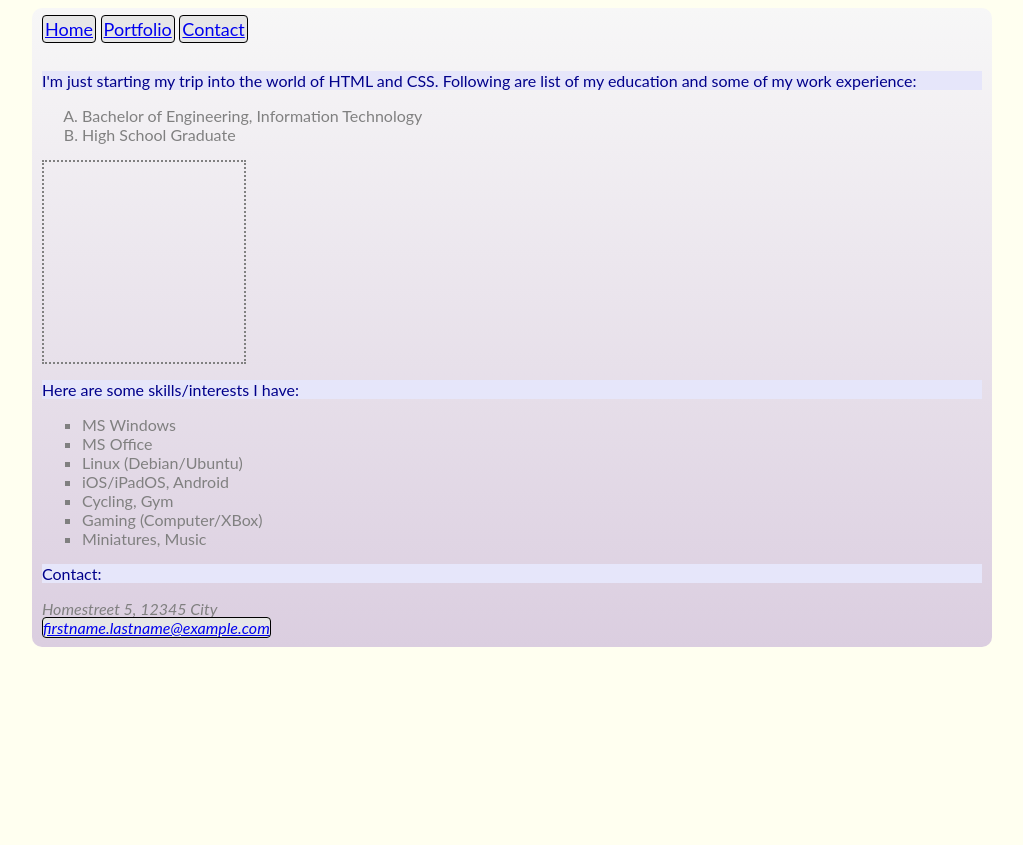
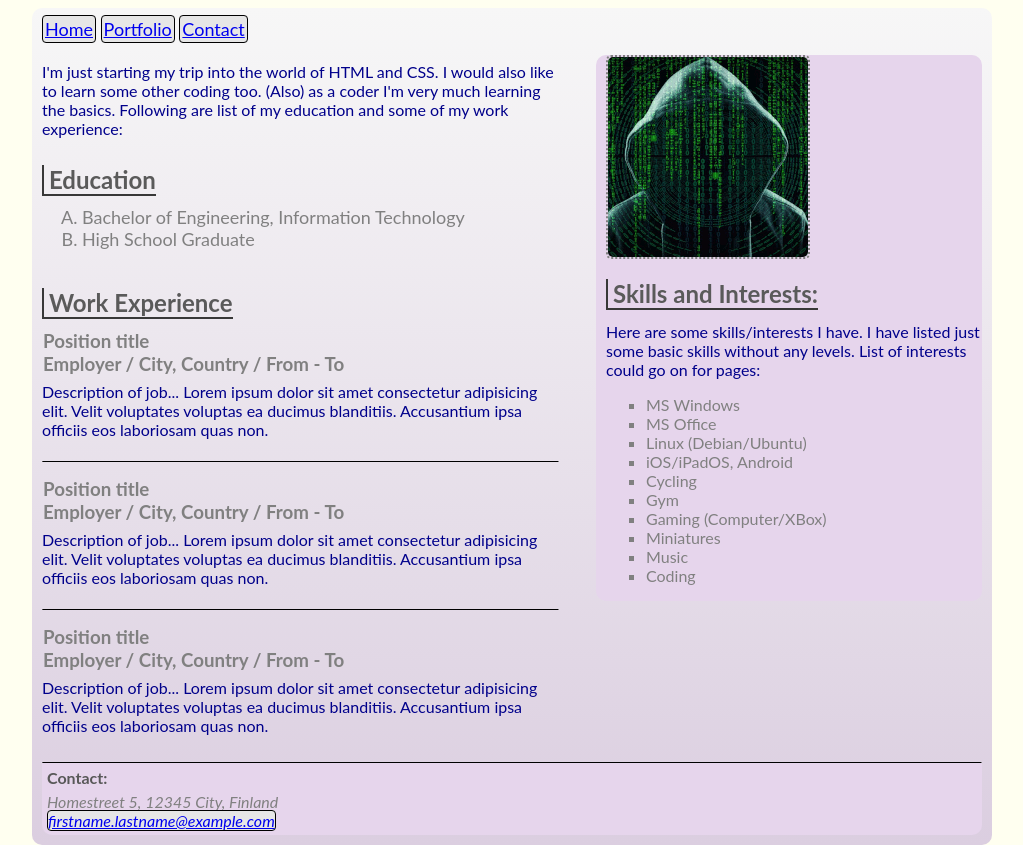
Before and after one commit to DIDDuck/didduck.github.io, a plain HTML site: page index.html in a window 1280 px wide. Shown: the part 81-926 px from the top of the page, without its empty margins (128-1151 px from the left). Before the commit the page ends 800 px from the top, so only its background shows below. Drawn offline with Linux system fonts and the light colour scheme.

Commit message:
Add HTML elements, image and tuned styles.css

```diff
--- a/index.html
+++ b/index.html
@@ -17,35 +17,70 @@
 			<a class="nav-button" href="portfolio.html">Portfolio</a>
 			<a class="nav-button" href="#contact">Contact</a>
 		</nav>
+		<div>
+			<section>
+				<p>I'm just starting my trip into the world of HTML and CSS. I would also
+					like to learn some other coding too. (Also) as a coder I'm very much learning
+					the basics. Following are list of my education and some of my work experience:</p>
 
-		<section>
-			<p>I'm just starting my trip into the world of HTML and CSS. Following are
-				list of my education and some of my work experience:</p>
-
-
+				<h2 class="disp-inline-block">Education</h2>
 				<ol>
 					<li>Bachelor of Engineering, Information Technology</li>
 					<li>High School Graduate</li>
 				</ol>
+				<h2 class="disp-inline-block">Work Experience</h2>
+				<article>
+					<h3 class="job-title">Position title</h3>
+					<h3 class="job-info">Employer / City, Country / From - To</h3>
+					<p>Description of job... Lorem ipsum dolor sit amet consectetur adipisicing elit.
+						Velit voluptates voluptas ea ducimus blanditiis. Accusantium ipsa officiis eos laboriosam
+						quas non.</p>
+				</article>
+				<hr>
+				<article>
+					<h3 class="job-title">Position title</h3>
+					<h3 class="job-info">Employer / City, Country / From - To</h3>
+					<p>Description of job... Lorem ipsum dolor sit amet consectetur adipisicing elit.
+						Velit voluptates voluptas ea ducimus blanditiis. Accusantium ipsa officiis eos laboriosam
+						quas non.</p>
+				</article>
+				<hr>
+				<article>
+					<h3 class="job-title">Position title</h3>
+					<h3 class="job-info">Employer / City, Country / From - To</h3>
+					<p>Description of job... Lorem ipsum dolor sit amet consectetur adipisicing elit.
+						Velit voluptates voluptas ea ducimus blanditiis. Accusantium ipsa officiis eos laboriosam
+						quas non.</p>
+				</article>
 			</section>
 
 			<aside>
-			<div class="profile-image"></div>
-			<p>Here are some skills/interests I have:</p>
+				<div class="profile-image">
+					<img id="hooded-coder" src="image/hooded_coder_small.gif" alt="Unknown coder wearing a dark hood.">
+				</div>
+				<h2 class="disp-inline-block">Skills and Interests:</h2>
+				<p>Here are some skills/interests I have. I have listed just some basic
+					skills without any levels. List of interests could go on for pages:</p>
 				<ul>
 					<li>MS Windows</li>
 					<li>MS Office</li>
 					<li>Linux (Debian/Ubuntu)</li>
 					<li>iOS/iPadOS, Android</li>
-				<li>Cycling, Gym</li>
+					<li>Cycling</li>
+					<li>Gym</li>
 					<li>Gaming (Computer/XBox)</li>
-				<li>Miniatures, Music</li>
+					<li>Miniatures</li>
+					<li>Music</li>
+					<li>Coding</li>
 				</ul>
 			</aside>
+		</div>
 
+		<br>
 		<footer id="contact">
-			<p>Contact:</p>
-			<address>Homestreet 5, 12345 City<br />
+			<hr class="line-footer">
+			<h4>Contact:</h4>
+			<address>Homestreet 5, 12345 City, Finland<br>
 				<a href="mailto:firstname.lastname@example.com">firstname.lastname@example.com</a>
 			</address>
 		</footer>
--- a/styles.css
+++ b/styles.css
@@ -14,18 +14,49 @@ body {
 }
 
 h1 {
+    color: rgb(90, 90, 90);
     font-size: 35px;
+    padding-left: 5px;
+
 }
 
 h2 {
-    border: 1px solid rgb(56, 56, 56);
+    color: rgb(90, 90, 90);
+    font-size: 24px;
+    border-left: 2px solid rgb(56, 56, 56);
+    border-bottom: 2px solid rgb(56, 56, 56);
 }
 
 h2.disp-inline-block {
     display: inline-block;
-    margin-bottom: 0px;
+    margin-bottom: 5px;
+    padding-left: 5px;
 }
 
+h3.job-title,h3.job-info {
+    margin: 1px;
+    padding: 0px;
+}
+
+h4 {
+    margin-bottom: 5px;
+    margin-top: 0px;
+    color: rgb(88, 88, 88);
+}
+
+hr {
+    border-top: 1px solid black;
+    border-bottom: none;
+    margin-top: 10px;
+    margin-bottom: 10px;
+}
+
+hr.line-footer {
+    padding-top: 0px;
+    padding-left: 15px;
+    margin-top: 0px;
+    margin-bottom: 5px;
+}
 
 .page {
     background-image: linear-gradient(rgb(247, 247, 247), rgb(219, 206, 224));
@@ -33,14 +64,38 @@ h2.disp-inline-block {
     padding: 10px;
 }
 
+section {
+    float: left;
+    width: 55%;
+    padding-right: 10px;
+    padding-bottom: 15px;
+}
+
+article {
+    padding-top: 5px;
+    padding-bottom: 5px;;
+}
+
+aside {
+    background-color: rgb(230, 213, 236);
+    float: right;
+    width: 40%;
+    padding-left: 10px;
+    border-radius: 10px;
+}
+
 p {
     font-size: 16px;
-    background-color: lavender;
+    /*background-color: lavender;*/
     color: darkblue;
+    margin-top: 7px;
+    margin-bottom: 7px;
 }
 
 ol {
     list-style-type: upper-alpha;
+    margin-top: 5px;
+    font-size: 18px;
 }
 
 ul {
@@ -50,6 +105,7 @@ ul {
 .profile-image {
     border-style: dotted;
     border-width: 2px;
+    border-radius: 5px;
     width: 200px;
     height: 200px;
 }
@@ -69,6 +125,55 @@ nav {
     padding: 2px;
 }
 
+header {
+    background-color: rgb(248, 248, 214);
+    border-radius: 10px;
+    padding-top: 0px;
+    padding-bottom: 0px;
+}
+
+footer {
+    clear: both;
+    padding-top: 0px;
+    padding-bottom: 5px;
+    margin-top: 5px;
+    background-color: rgb(230, 213, 236);
+    border-radius: 0px 0px 10px 10px;;
+}
+
+footer h4, footer address {
+    padding-left: 5px;
+}
+
+#hooded-coder {
+    border-radius: 5px;
+}
+
 #boy {
     border-radius: 5px;
 }
+
+/* This is to test how to get floating section and aside elements
+on top of each other in narrow screens */
+
+
+@media (max-width: 570px) {
+
+    .page {
+        padding-right: 10px;
+    }
+
+    section {
+        float: left;
+        width: 100%;
+        padding-right: 10px;
+    }
+
+    aside {
+        float: left;
+        width: calc(100% - 20px);
+        padding-left: 10px;
+        padding-right: 10px;
+        margin-right: 10px;
+    }
+}
```
Also changed, not shown: portfolio.html (+5 -3 lines), image/hooded_coder_small.gif (added). Lines whose indentation alone changed are shown as unchanged.
